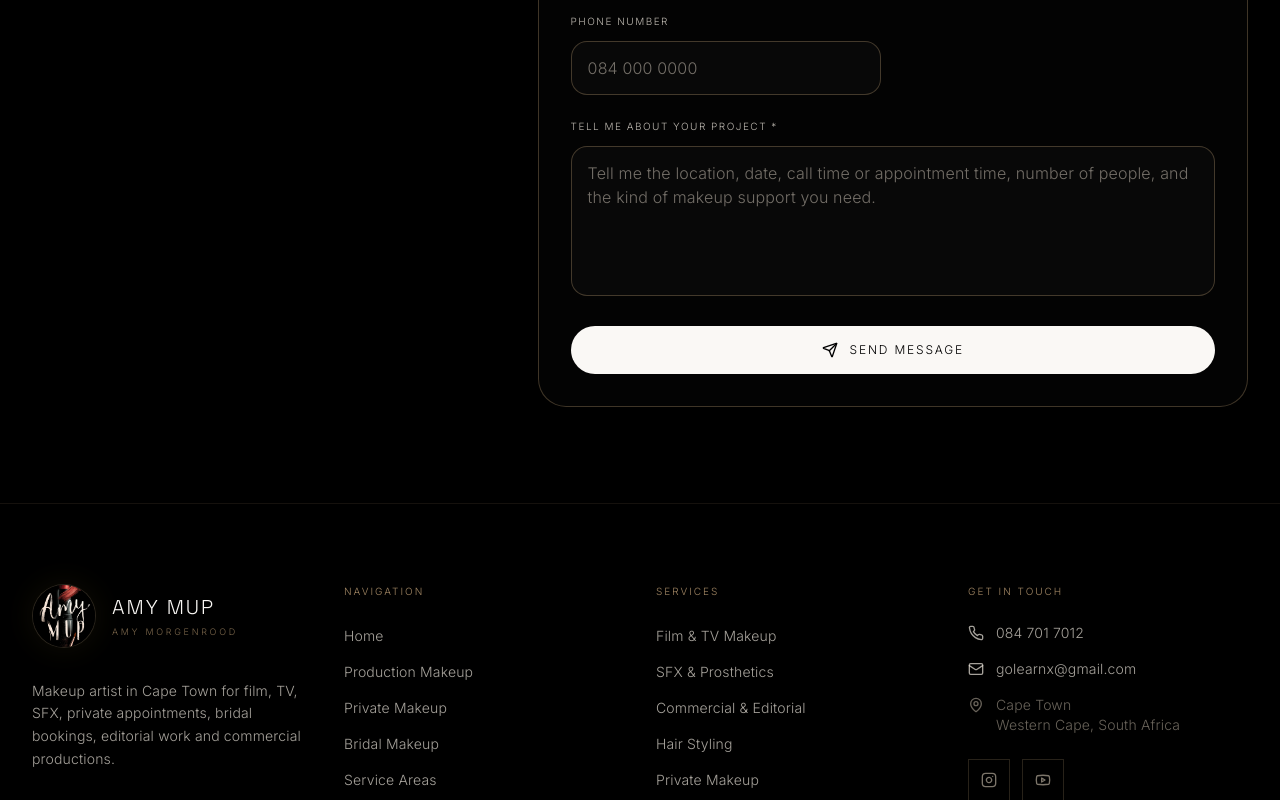
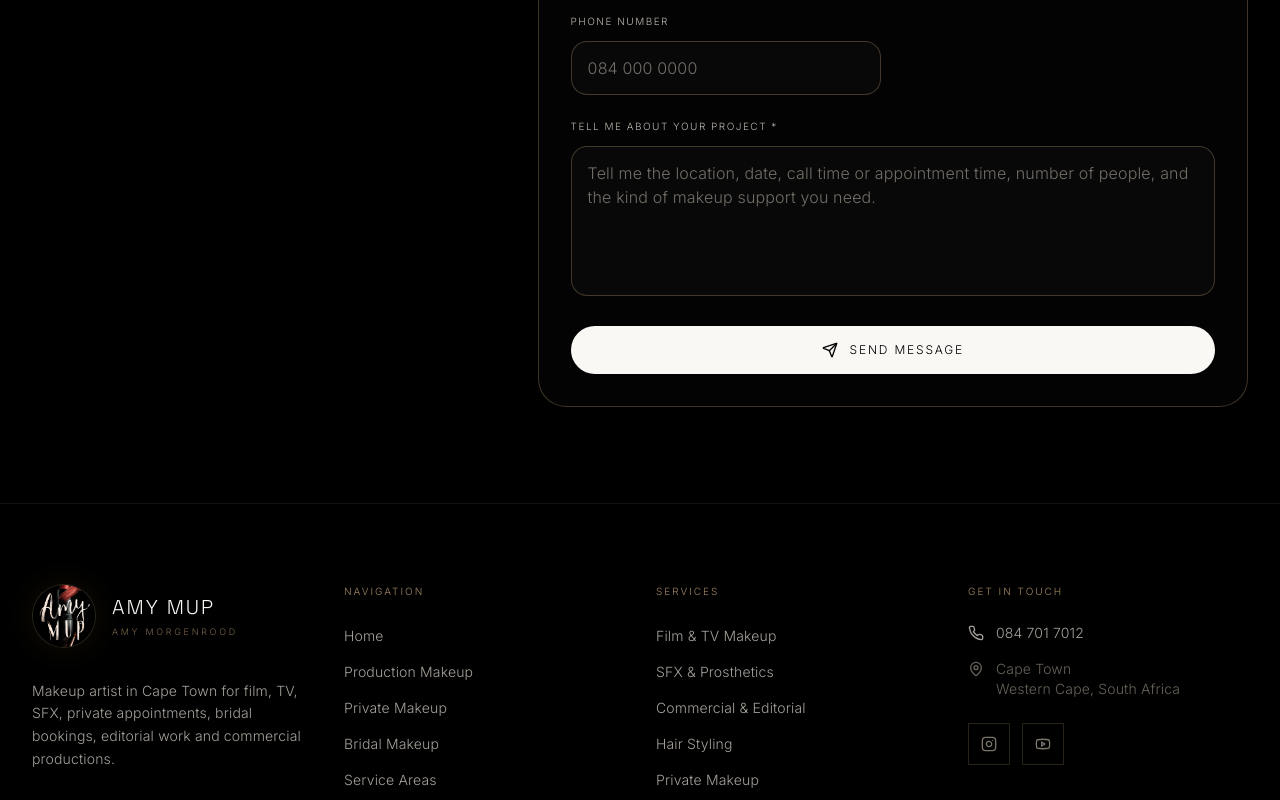
Before and after one commit to JohnMorgenrood/amy, a Next.js app: page / in a window 1280 px wide. Shown: the part 11200-12000 px from the top of the page. Built offline with nearby package versions, Linux system fonts and the light colour scheme.

Commit message:
Remove public admin email from site UI

```diff
--- a/src/app/layout.tsx
+++ b/src/app/layout.tsx
@@ -154,7 +154,6 @@ export default function RootLayout({
                   description: 'Cape Town makeup artist offering film and TV makeup, SFX, prosthetics, bridal makeup, beauty makeup, private appointments and hair styling.',
                   url: 'https://www.amymup.shop',
                   telephone: '+27847017012',
-                  email: 'golearnx@gmail.com',
                   image: `https://www.amymup.shop${socialImagePath}`,
                   logo: `https://www.amymup.shop${brandImagePath}`,
                   address: {
--- a/src/components/layout/Footer.tsx
+++ b/src/components/layout/Footer.tsx
@@ -6,7 +6,6 @@ import Image from 'next/image'
 import { motion } from 'framer-motion'
 import {
   Instagram,
-  Mail,
   Phone,
   MapPin,
   Youtube,
@@ -194,15 +193,6 @@ export function SiteFooter() {
                 </a>
               </li>
               <li>
-                <a
-                  href="mailto:golearnx@gmail.com"
-                  className="flex items-center gap-3 text-sm font-light text-cream-300/70 transition-colors duration-300 hover:text-cream-100"
-                >
-                  <Mail className="h-4 w-4" />
-                  <span>golearnx@gmail.com</span>
-                </a>
-              </li>
-              <li>
                 <div className="flex items-start gap-3 text-sm font-light text-cream-500/50">
                   <MapPin className="mt-0.5 h-4 w-4 flex-shrink-0" />
                   <span>
--- a/src/components/layout/Navbar.tsx
+++ b/src/components/layout/Navbar.tsx
@@ -192,8 +192,9 @@ export function Navbar() {
                   <Youtube className="w-5 h-5 text-cream-100" />
                 </a>
                 <a
-                  href="mailto:golearnx@gmail.com"
+                  href="/#contact"
                   className="p-3 border border-gold-500/20 hover:border-gold-500/40 transition-colors duration-300"
+                  aria-label="Contact"
                 >
                   <Mail className="w-5 h-5 text-cream-100" />
                 </a>
--- a/src/components/sections/Contact.tsx
+++ b/src/components/sections/Contact.tsx
@@ -6,7 +6,6 @@ import Image from 'next/image'
 import {
   Send,
   Phone,
-  Mail,
   MapPin,
   Clock,
   Instagram,
@@ -25,12 +24,6 @@ const contactInfo = [
     label: 'Phone',
     value: '084 701 7012',
     href: 'tel:+27847017012',
-  },
-  {
-    icon: Mail,
-    label: 'Email',
-    value: 'golearnx@gmail.com',
-    href: 'mailto:golearnx@gmail.com',
   },
   {
     icon: MapPin,
@@ -138,7 +131,7 @@ export function Contact() {
       }, 5000)
     } catch (error) {
       console.error('Error submitting form:', error)
-      alert('Failed to send message. Please try emailing directly at golearnx@gmail.com')
+      alert('Failed to send message. Please try calling or sending a WhatsApp message instead.')
       setIsSubmitting(false)
     }
   }
```
